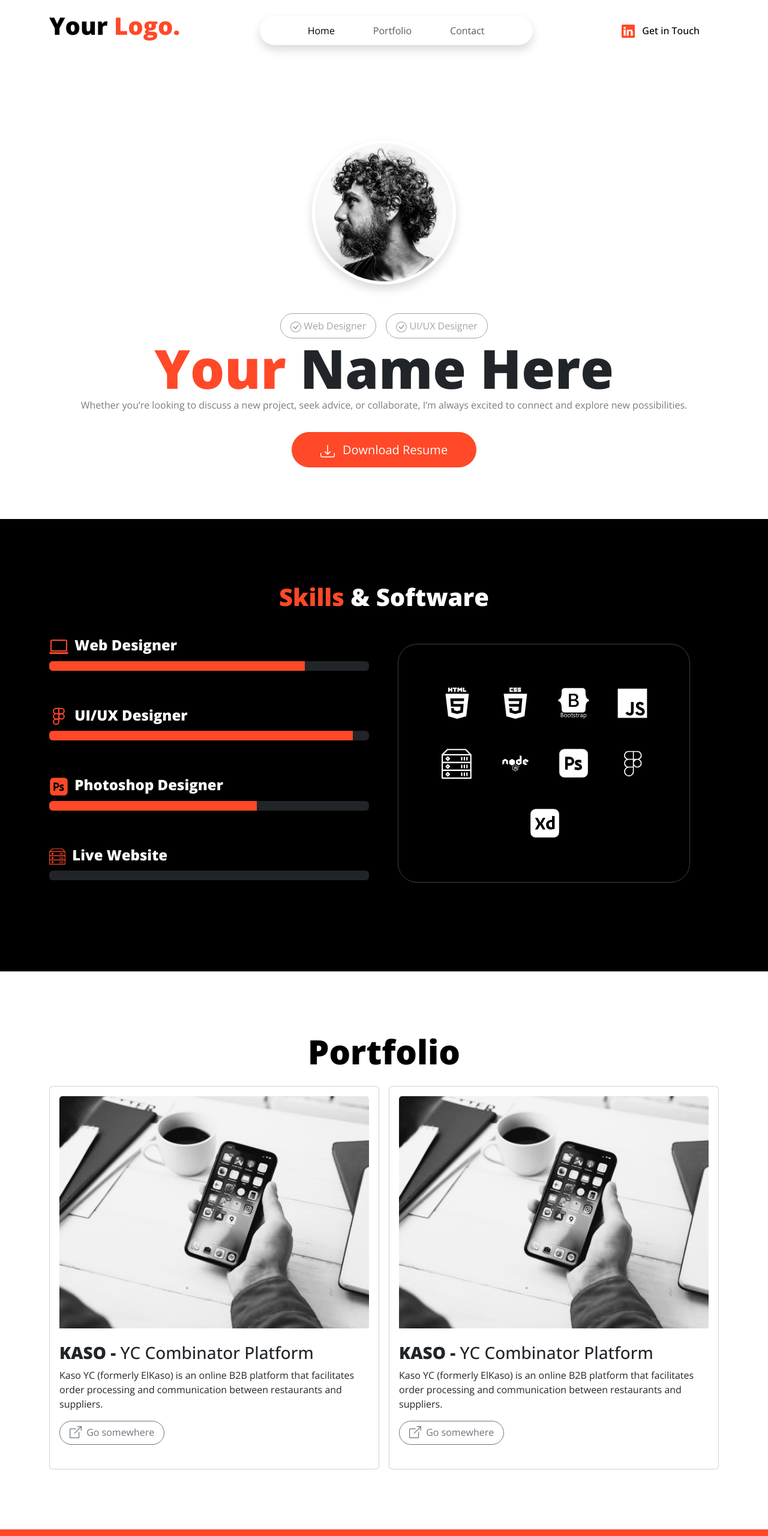
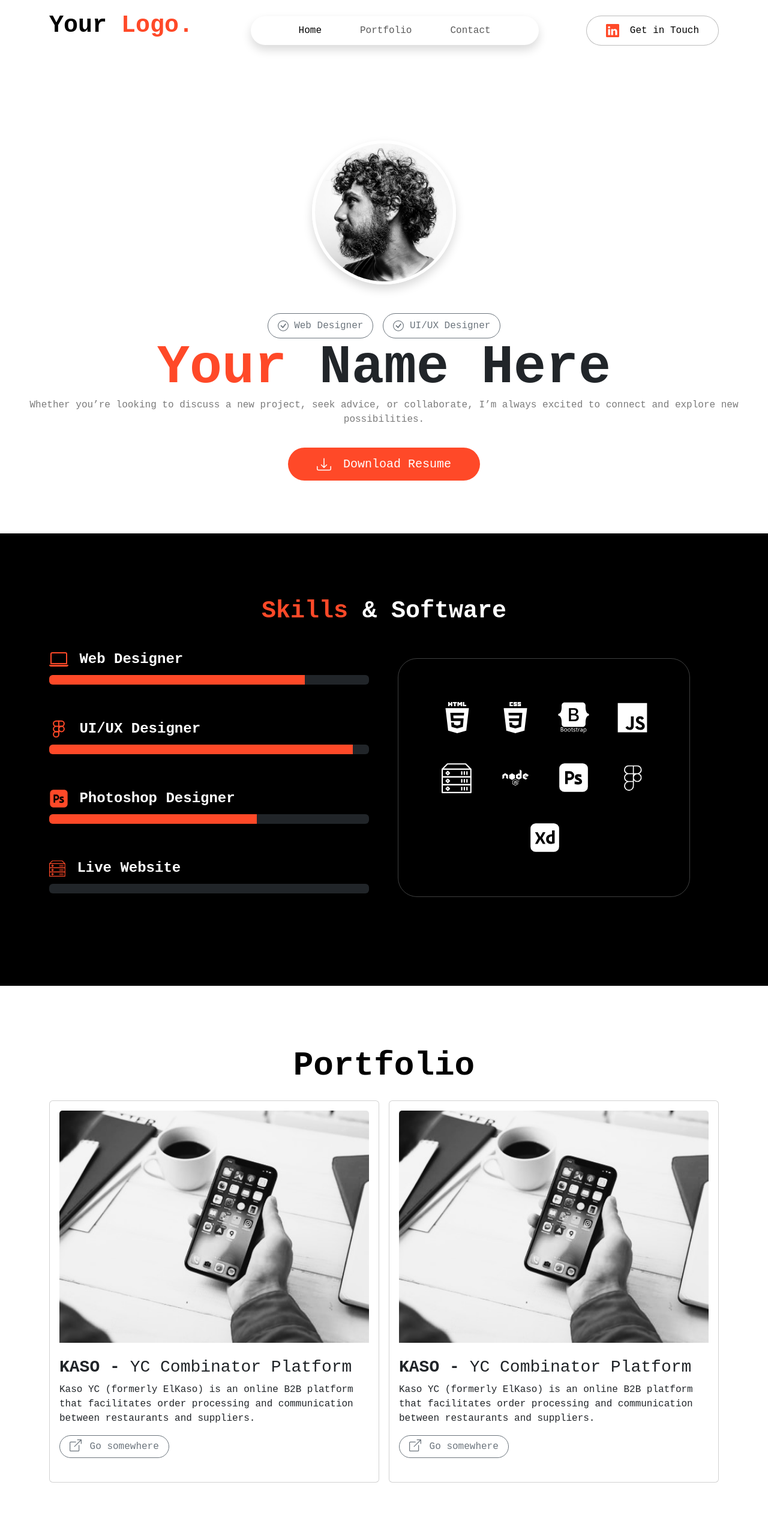
Before and after one commit to citindia/bs5-project-portfolio, a plain HTML site: page index.html in a window 1280 px wide. Shown: the top 2560 px of the page at 60% size. Drawn offline with nearby package versions, Linux system fonts and the light colour scheme; a web font is replaced by a local one.

Commit message:
Refactor styles and update contact info in portfolio
Replaced 'Open Sans' with 'Nova Mono' font, added font weight utility class, and improved color variable usage in CSS. Updated HTML to use utility class for bold text, improved accessibility with descriptive alt attributes, replaced disabled buttons with spans, and updated contact information to use placeholder values.

```diff
--- a/css/style.css
+++ b/css/style.css
@@ -4,10 +4,11 @@
 /* CSS Custom Properties */
 :root {
   --color-gray: #7b7b7b;
+  --color-gray-rgb: 123, 123, 123;
   --color-orange: #ff4928;
   --color-white: #ffffff;
   --color-black: #000000;
-  --font-primary: "Open Sans", sans-serif;
+  --font-primary: "Nova Mono", monospace;
   --font-weight-bold: 900;
   --spacing-section: 6.25rem;
   --border-radius-pill: 2rem;
@@ -43,6 +44,11 @@
   line-height: 1.1;
 }
 
+/* Font Weight Utilities */
+.fw-900 {
+  font-weight: 900 !important;
+}
+
 /* Spacing Utilities */
 .header-padding {
   padding-bottom: var(--spacing-section);
@@ -72,9 +78,6 @@
   background-position: center;
   background-size: cover;
   background-attachment: fixed;
-  /* Performance optimization */
-  will-change: transform;
-  backface-visibility: hidden;
 }
 
 /* Button Components */
@@ -83,7 +86,7 @@
   align-items: center;
   padding: 0.75rem 2rem;
   background-color: var(--color-white);
-  border: 1px solid rgba(var(--color-gray), 0.5);
+  border: 1px solid rgba(var(--color-gray-rgb), 0.5);
   border-radius: var(--border-radius-pill);
   text-decoration: none;
   color: var(--color-black);
--- a/index.html
+++ b/index.html
@@ -6,9 +6,8 @@
       name="viewport"
       content="width=device-width, initial-scale=1.0" />
     <link
-      rel="shortcut icon"
-      href="assets/logo.ico"
-      type="image/x-icon" />
+      rel="icon"
+      href="assets/logo.ico" />
     <!-- Bootstrap CSS -->
     <link
       rel="stylesheet"
@@ -32,8 +31,7 @@
       <nav class="navbar navbar-expand-lg">
         <div class="container">
           <a
-            class="navbar-brand fs-1"
-            style="font-weight: 900"
+            class="navbar-brand fs-1 fw-900"
             href="#"
             >Your <span class="c-text-orange">Logo.</span></a
           >
@@ -128,54 +126,48 @@
             src="assets/profile-img.jpg"
             class="w-50 my-5 rounded-circle border border-5 border-white shadow"
             style="max-width: 15rem"
-            alt="" />
+            alt="Profile photo of Your Name Here" />
         </div>
 
         <div class="w-100 d-flex justify-content-center">
           <div class="">
             <div class="d-flex gap-3">
               <div class="">
-                <button
-                  type="button"
-                  href="#"
-                  class="btn btn-outline-secondary rounded-pill py-2 px-3"
-                  disabled>
+                <span class="btn btn-outline-secondary rounded-pill py-2 px-3">
                   <svg
                     xmlns="http://www.w3.org/2000/svg"
                     width="18"
                     height="18"
                     fill="currentColor"
                     class="bi bi-check-circle"
-                    viewBox="0 0 16 16">
+                    viewBox="0 0 16 16"
+                    aria-hidden="true">
                     <path
                       d="M8 15A7 7 0 1 1 8 1a7 7 0 0 1 0 14m0 1A8 8 0 1 0 8 0a8 8 0 0 0 0 16" />
                     <path
                       d="m10.97 4.97-.02.022-3.473 4.425-2.093-2.094a.75.75 0 0 0-1.06 1.06L6.97 11.03a.75.75 0 0 0 1.079-.02l3.992-4.99a.75.75 0 0 0-1.071-1.05" />
                   </svg>
                   Web Designer
-                </button>
+                </span>
               </div>
 
               <div class="">
-                <button
-                  type="button"
-                  href="#"
-                  class="btn btn-outline-secondary rounded-pill py-2 px-3"
-                  disabled>
+                <span class="btn btn-outline-secondary rounded-pill py-2 px-3">
                   <svg
                     xmlns="http://www.w3.org/2000/svg"
                     width="18"
                     height="18"
                     fill="currentColor"
                     class="bi bi-check-circle"
-                    viewBox="0 0 16 16">
+                    viewBox="0 0 16 16"
+                    aria-hidden="true">
                     <path
                       d="M8 15A7 7 0 1 1 8 1a7 7 0 0 1 0 14m0 1A8 8 0 1 0 8 0a8 8 0 0 0 0 16" />
                     <path
                       d="m10.97 4.97-.02.022-3.473 4.425-2.093-2.094a.75.75 0 0 0-1.06 1.06L6.97 11.03a.75.75 0 0 0 1.079-.02l3.992-4.99a.75.75 0 0 0-1.071-1.05" />
                   </svg>
                   UI/UX Designer
-                </button>
+                </span>
               </div>
             </div>
           </div>
@@ -218,9 +210,7 @@
       <!-- 2nd Section Start -->
       <section class="container-fluid bg-black second-section-py">
         <div class="container">
-          <div
-            class="fs-1 text-white text-center"
-            style="font-weight: 900">
+          <div class="fs-1 text-white text-center fw-900">
             <span class="c-text-orange">Skills</span> & Software
           </div>
 
@@ -228,9 +218,7 @@
             <!-- Skills -->
             <div class="w-100">
               <div class="mt-2 py-4">
-                <div
-                  class="fs-4 text-white"
-                  style="font-weight: 900">
+                <div class="fs-4 text-white fw-900">
                   <svg
                     xmlns="http://www.w3.org/2000/svg"
                     width="32"
@@ -243,6 +231,7 @@
                   </svg>
                   Web Designer
                 </div>
+
                 <div
                   class="progress bg-dark mt-2 w-100"
                   role="progressbar"
@@ -257,9 +246,7 @@
               </div>
 
               <div class="mt-2 py-4">
-                <div
-                  class="fs-4 text-white"
-                  style="font-weight: 900">
+                <div class="fs-4 text-white fw-900">
                   <svg
                     xmlns="http://www.w3.org/2000/svg"
                     width="32"
@@ -279,6 +266,7 @@
                   </svg>
                   UI/UX Designer
                 </div>
+
                 <div
                   class="progress bg-dark mt-2 w-100"
                   role="progressbar"
@@ -293,9 +281,7 @@
               </div>
 
               <div class="mt-2 py-4">
-                <div
-                  class="fs-4 text-white"
-                  style="font-weight: 900">
+                <div class="fs-4 text-white fw-900">
                   <svg
                     xmlns="http://www.w3.org/2000/svg"
                     width="32"
@@ -310,6 +296,7 @@
                   </svg>
                   Photoshop Designer
                 </div>
+
                 <div
                   class="progress bg-dark mt-2 w-100"
                   role="progressbar"
@@ -324,9 +311,7 @@
               </div>
 
               <div class="mt-2 py-4">
-                <div
-                  class="fs-4 text-white"
-                  style="font-weight: 900">
+                <div class="fs-4 text-white fw-900">
                   <svg
                     xmlns="http://www.w3.org/2000/svg"
                     width="28"
@@ -351,6 +336,7 @@
                   </svg>
                   Live Website
                 </div>
+
                 <div
                   class="progress bg-dark mt-2 w-100"
                   role="progressbar"
@@ -528,9 +514,7 @@
         id="portfolio">
         <div class="container">
           <!-- H text -->
-          <div
-            class="display-4 text-black text-center pb-4"
-            style="font-weight: 900">
+          <div class="display-4 text-black text-center pb-4 fw-900">
             Portfolio
           </div>
 
@@ -540,12 +524,11 @@
               <img
                 src="assets/post-img.jpg"
                 class="card-img-top"
-                alt="..." />
+                alt="Screenshot of KASO YC Combinator Platform interface" />
 
               <div class="card-body p-0 py-4">
                 <h5 class="card-title fs-3">
-                  <span style="font-weight: 900">KASO -</span> YC Combinator
-                  Platform
+                  <span class="fw-900">KASO -</span> YC Combinator Platform
                 </h5>
                 <p class="card-text">
                   Kaso YC (formerly ElKaso) is an online B2B platform that
@@ -578,12 +561,11 @@
               <img
                 src="assets/post-img.jpg"
                 class="card-img-top"
-                alt="..." />
+                alt="Screenshot of KASO YC Combinator Platform interface" />
 
               <div class="card-body p-0 py-4">
                 <h5 class="card-title fs-3">
-                  <span style="font-weight: 900">KASO -</span> YC Combinator
-                  Platform
+                  <span class="fw-900">KASO -</span> YC Combinator Platform
                 </h5>
                 <p class="card-text">
                   Kaso YC (formerly ElKaso) is an online B2B platform that
@@ -630,14 +612,10 @@
                 src="assets/profile-img.jpg"
                 class="border border-5 border-white rounded-circle shadow"
                 width="200"
-                alt="" />
+                alt="Profile photo of Your Name Here" />
             </div>
 
-            <div
-              class="fs-1 text-white my-2"
-              style="font-weight: 900">
-              Contact me
-            </div>
+            <div class="fs-1 text-white my-2 fw-900">Contact me</div>
 
             <div class="fs-6 text-white">
               Interested in discussing design, sharing ideas, or exploring
@@ -668,17 +646,15 @@
             class="px-md-5 mx-2 mx-xl-5 w-75 pt-5 py-xl-0 mx-auto me-xl-auto">
             <div
               class="py-5 px-md-2 d-flex flex-column gap-5 bg-white rounded-5 text-center">
-              <h2
-                class="fs-4 c-text-orange text-center mb-0"
-                style="font-weight: 900">
+              <h2 class="fs-4 c-text-orange text-center mb-0 fw-900">
                 Let's Stay Connected
               </h2>
 
               <div class="d-flex flex-column gap-4">
                 <a
-                  href="tel:9999999999"
-                  class="c-btn-link border mx-auto"
-                  aria-label="Call +91 9999999999">
+                  href="tel:9876543210"
+                  class="c-btn-link mx-auto"
+                  aria-label="Call +91 9876543210">
                   <svg
                     xmlns="http://www.w3.org/2000/svg"
                     width="22"
@@ -689,13 +665,13 @@
                     <path
                       d="M3.654 1.328a.678.678 0 0 0-1.015-.063L1.605 2.3c-.483.484-.661 1.169-.45 1.77a17.6 17.6 0 0 0 4.168 6.608 17.6 17.6 0 0 0 6.608 4.168c.601.211 1.286.033 1.77-.45l1.034-1.034a.678.678 0 0 0-.063-1.015l-2.307-1.794a.68.68 0 0 0-.58-.122l-2.19.547a1.75 1.75 0 0 1-1.657-.459L5.482 8.062a1.75 1.75 0 0 1-.46-1.657l.548-2.19a.68.68 0 0 0-.122-.58zM1.884.511a1.745 1.745 0 0 1 2.612.163L6.29 2.98c.329.423.445.974.315 1.494l-.547 2.19a.68.68 0 0 0 .178.643l2.457 2.457a.68.68 0 0 0 .644.178l2.189-.547a1.75 1.75 0 0 1 1.494.315l2.306 1.794c.829.645.905 1.87.163 2.611l-1.034 1.034c-.74.74-1.846 1.065-2.877.702a18.6 18.6 0 0 1-7.01-4.42 18.6 18.6 0 0 1-4.42-7.009c-.362-1.03-.037-2.137.703-2.877z" />
                   </svg>
-                  +91 9999999999
+                  +91 9876543210
                 </a>
 
                 <a
-                  href="mailto:abc@gmail.com"
-                  class="c-btn-link border mx-auto"
-                  aria-label="Email abc@gmail.com">
+                  href="mailto:youremail@domain.com"
+                  class="c-btn-link mx-auto"
+                  aria-label="Email youremail@domain.com">
                   <svg
                     xmlns="http://www.w3.org/2000/svg"
                     width="22"
@@ -706,12 +682,12 @@
                     <path
                       d="M0 4a2 2 0 0 1 2-2h12a2 2 0 0 1 2 2v8a2 2 0 0 1-2 2H2a2 2 0 0 1-2-2zm2-1a1 1 0 0 0-1 1v.217l7 4.2 7-4.2V4a1 1 0 0 0-1-1zm13 2.383-4.708 2.825L15 11.105zm-.034 6.876-5.64-3.471L8 9.583l-1.326-.795-5.64 3.47A1 1 0 0 0 2 13h12a1 1 0 0 0 .966-.741M1 11.105l4.708-2.897L1 5.383z" />
                   </svg>
-                  abc@gmail.com
+                  youremail@domain.com
                 </a>
 
                 <a
                   href="https://maps.app.goo.gl/bGoBaNHnbXC4G6aPA"
-                  class="c-btn-link border mx-auto"
+                  class="c-btn-link mx-auto"
                   target="_blank"
                   rel="noopener noreferrer"
                   aria-label="View location on map: Kolkata, India">
```
